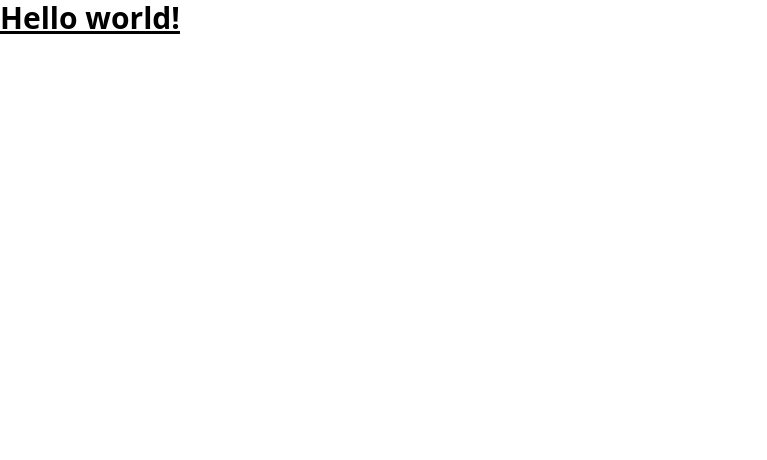
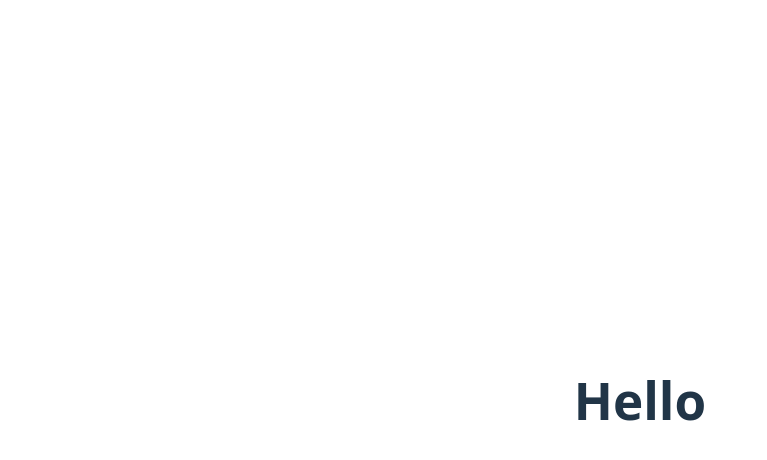
Before and after one commit to Mushtaq1295/Video-Calling, a React (Vite) app in the folder frontend/: page / in a window 1280 px wide. Shown: the top 460 px of the page, without its empty margins (0-767 px from the left). Built offline with nearby package versions, Linux system fonts and the light colour scheme.

Commit message:
Normal before setting up tailwind

```diff
--- a/frontend/src/App.css
+++ b/frontend/src/App.css
@@ -1 +1,42 @@
-@import "tailwindcss";
+#root {
+  max-width: 1280px;
+  margin: 0 auto;
+  padding: 2rem;
+  text-align: center;
+}
+
+.logo {
+  height: 6em;
+  padding: 1.5em;
+  will-change: filter;
+  transition: filter 300ms;
+}
+.logo:hover {
+  filter: drop-shadow(0 0 2em #646cffaa);
+}
+.logo.react:hover {
+  filter: drop-shadow(0 0 2em #61dafbaa);
+}
+
+@keyframes logo-spin {
+  from {
+    transform: rotate(0deg);
+  }
+  to {
+    transform: rotate(360deg);
+  }
+}
+
+@media (prefers-reduced-motion: no-preference) {
+  a:nth-of-type(2) .logo {
+    animation: logo-spin infinite 20s linear;
+  }
+}
+
+.card {
+  padding: 2em;
+}
+
+.read-the-docs {
+  color: #888;
+}
--- a/frontend/src/App.jsx
+++ b/frontend/src/App.jsx
@@ -8,9 +8,10 @@ function App() {
 
   return (
     <>
-       <h1 class="text-3xl font-bold underline">
+       {/* <h1 class="text-3xl font-bold underline">
     Hello world!
-  </h1>
+  </h1> */}
+  <h1>Hello</h1>
 
     </>
   )
--- a/frontend/src/index.css
+++ b/frontend/src/index.css
@@ -1 +1,68 @@
-@import "tailwindcss";
+:root {
+  font-family: system-ui, Avenir, Helvetica, Arial, sans-serif;
+  line-height: 1.5;
+  font-weight: 400;
+
+  color-scheme: light dark;
+  color: rgba(255, 255, 255, 0.87);
+  background-color: #242424;
+
+  font-synthesis: none;
+  text-rendering: optimizeLegibility;
+  -webkit-font-smoothing: antialiased;
+  -moz-osx-font-smoothing: grayscale;
+}
+
+a {
+  font-weight: 500;
+  color: #646cff;
+  text-decoration: inherit;
+}
+a:hover {
+  color: #535bf2;
+}
+
+body {
+  margin: 0;
+  display: flex;
+  place-items: center;
+  min-width: 320px;
+  min-height: 100vh;
+}
+
+h1 {
+  font-size: 3.2em;
+  line-height: 1.1;
+}
+
+button {
+  border-radius: 8px;
+  border: 1px solid transparent;
+  padding: 0.6em 1.2em;
+  font-size: 1em;
+  font-weight: 500;
+  font-family: inherit;
+  background-color: #1a1a1a;
+  cursor: pointer;
+  transition: border-color 0.25s;
+}
+button:hover {
+  border-color: #646cff;
+}
+button:focus,
+button:focus-visible {
+  outline: 4px auto -webkit-focus-ring-color;
+}
+
+@media (prefers-color-scheme: light) {
+  :root {
+    color: #213547;
+    background-color: #ffffff;
+  }
+  a:hover {
+    color: #747bff;
+  }
+  button {
+    background-color: #f9f9f9;
+  }
+}
```
Also changed, not shown: frontend/package.json (+10 -12 lines), frontend/vite.config.js (line endings or trailing spaces), 1 other file (tests, documents, lock files or other folders).
